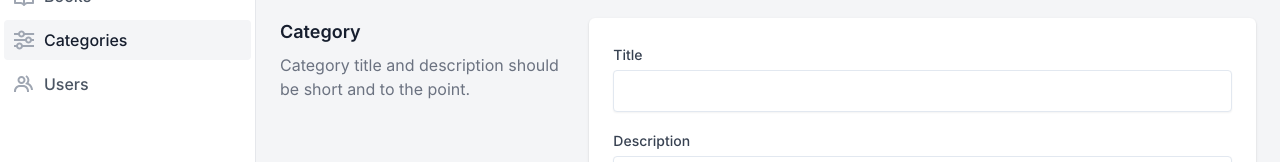
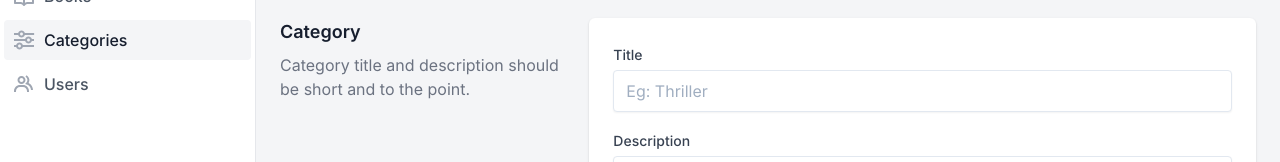
Before and after one commit to abeidahmed/book-review-app, a React (Create React App) app in the folder client/: page /admin/categories/add_new in a window 1280 px wide. Shown: the part 140-302 px from the top of the page. Built offline with nearby package versions, Linux system fonts and the light colour scheme.

Commit message:
Add missing placeholder text

```diff
--- a/client/src/admin/views/category/add-category/components/form.js
+++ b/client/src/admin/views/category/add-category/components/form.js
@@ -18,6 +18,7 @@ const Form = ({ error, title, setTitle, description, setDescription }) => {
             error={error}
             errorType="Category"
             type="text"
+            placeholder="Eg: Thriller"
             value={title}
             onChange={e => setTitle(e.target.value)}
           />
```
